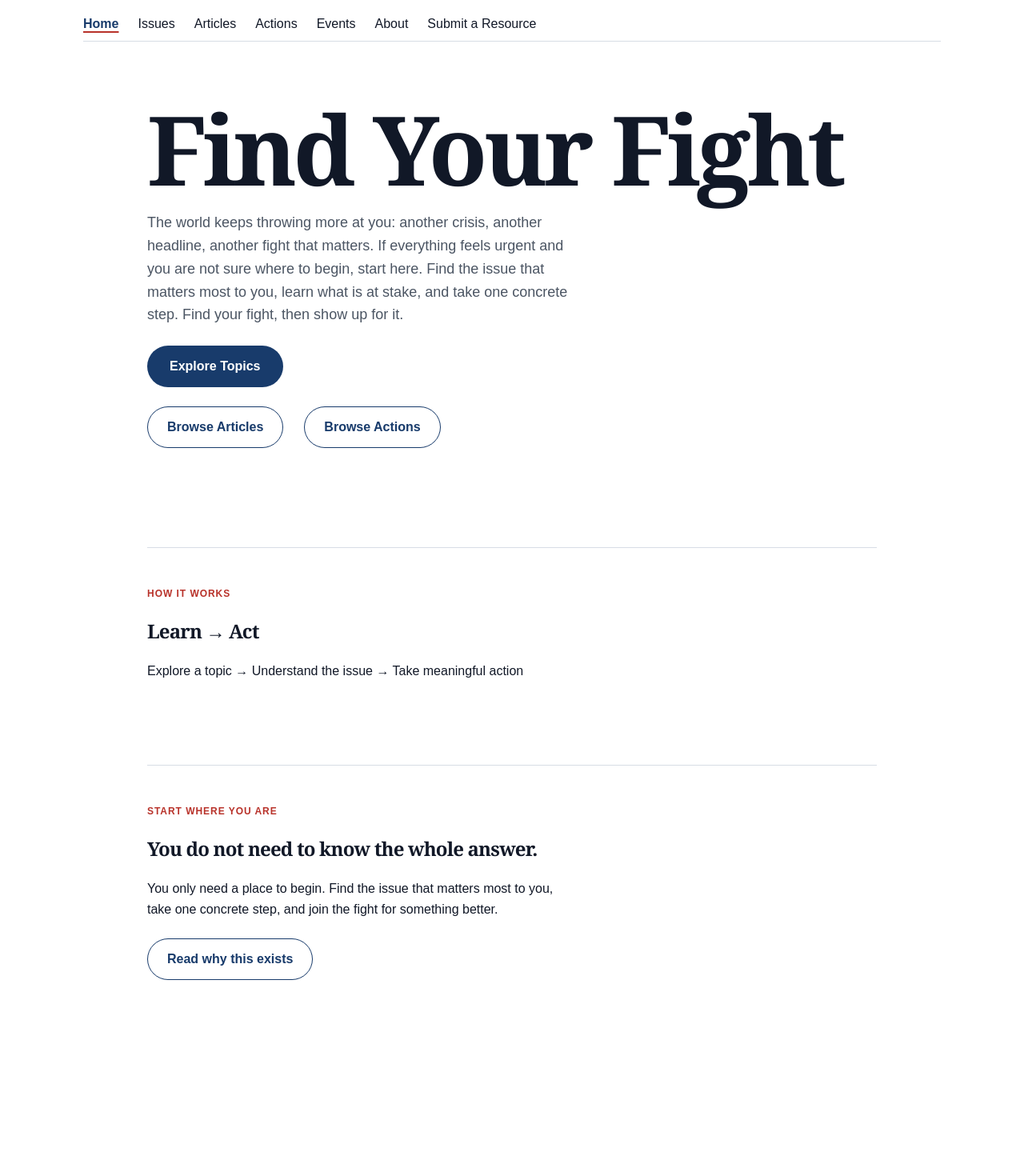
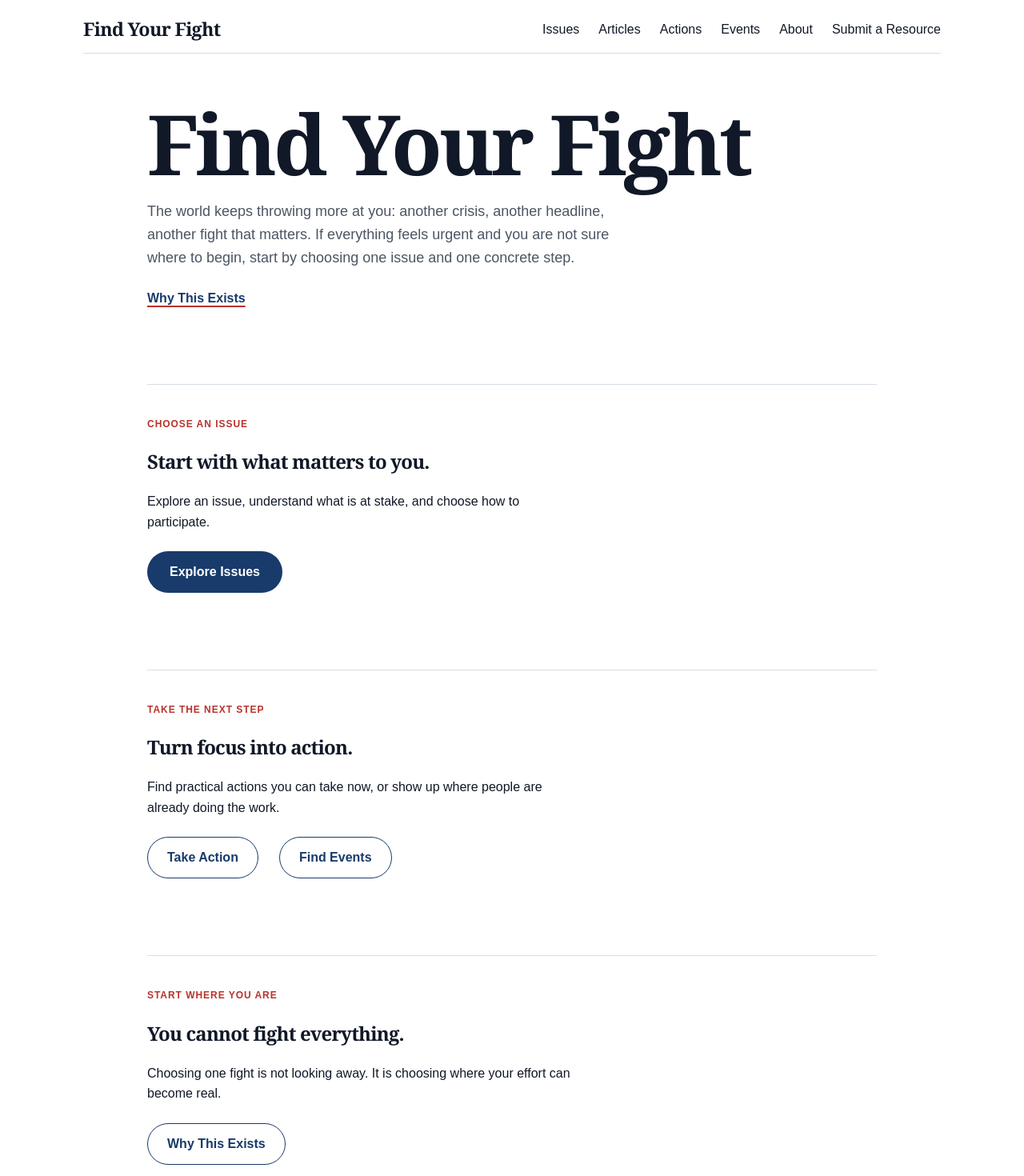
Before and after one commit to kborn/signalfire, a Next.js app in the folder apps/web/: page / in a window 1280 px wide. Shown: the top 1470 px of the page at 80% size. Before the commit the page ends 1353 px from the top, so only its background shows below. Built offline with nearby package versions, Linux system fonts and the light colour scheme.

Commit message:
homepage refresh

```diff
--- a/apps/web/src/app/(public)/layout.tsx
+++ b/apps/web/src/app/(public)/layout.tsx
@@ -1,4 +1,5 @@
 import type { Metadata } from 'next';
+import Link from 'next/link';
 import NavLink from '@/app/navbar';
 
 export const metadata: Metadata = {
@@ -11,15 +12,21 @@ export default function PublicLayout({ children }: Readonly<{ children: React.Re
     <div className="publicShell">
       <div className="container site-main publicContent">
         <header className="site-header">
-          <nav className="site-nav">
-            <NavLink href="/">Home</NavLink>
+          <Link href="/" className="site-wordmark">
+            Find Your Fight
+          </Link>
+          <div className="site-nav-group">
+            <nav className="site-nav" aria-label="Public">
               <NavLink href="/topics">Issues</NavLink>
               <NavLink href="/articles">Articles</NavLink>
               <NavLink href="/actions">Actions</NavLink>
               <NavLink href="/events">Events</NavLink>
               <NavLink href="/about">About</NavLink>
-            <NavLink href="/submit">Submit a Resource</NavLink>
             </nav>
+            <NavLink href="/submit" className="site-submit-link">
+              Submit a Resource
+            </NavLink>
+          </div>
         </header>
         <main>{children}</main>
       </div>
--- a/apps/web/src/app/(public)/page.tsx
+++ b/apps/web/src/app/(public)/page.tsx
@@ -8,43 +8,53 @@ export default function HomePage() {
 
         <p className="page-intro">
           The world keeps throwing more at you: another crisis, another headline, another fight that
-          matters. If everything feels urgent and you are not sure where to begin, start here. Find
-          the issue that matters most to you, learn what is at stake, and take one concrete step.
-          Find your fight, then show up for it.
+          matters. If everything feels urgent and you are not sure where to begin, start by choosing
+          one issue and one concrete step.
         </p>
 
         <div className="ctaGroup">
-          <Link href="/topics" className="primaryCTA">
-            Explore Topics
+          <Link href="/about" className="textCTA">
+            Why This Exists
           </Link>
-
-          <div className="ctaRow">
-            <Link href="/articles" className="secondaryCTA">
-              Browse Articles
-            </Link>
-            <Link href="/actions" className="secondaryCTA">
-              Browse Actions
-            </Link>
-          </div>
         </div>
       </section>
 
-      <section className="page-section home-how-it-works">
-        <p className="section-label">How it works</p>
-        <h2>Learn → Act</h2>
+      <section className="page-section home-journey">
+        <p className="section-label">Choose an issue</p>
+        <h2>Start with what matters to you.</h2>
 
-        <p>Explore a topic → Understand the issue → Take meaningful action</p>
+        <p>Explore an issue, understand what is at stake, and choose how to participate.</p>
+        <Link href="/topics" className="primaryCTA">
+          Explore Issues
+        </Link>
+      </section>
+
+      <section className="page-section home-participation">
+        <p className="section-label">Take the next step</p>
+        <h2>Turn focus into action.</h2>
+
+        <p>
+          Find practical actions you can take now, or show up where people are already doing the
+          work.
+        </p>
+        <div className="ctaRow">
+          <Link href="/actions" className="secondaryCTA">
+            Take Action
+          </Link>
+          <Link href="/events" className="secondaryCTA">
+            Find Events
+          </Link>
+        </div>
       </section>
 
       <section className="page-section home-philosophy">
         <p className="section-label">Start where you are</p>
-        <h2>You do not need to know the whole answer.</h2>
+        <h2>You cannot fight everything.</h2>
         <p>
-          You only need a place to begin. Find the issue that matters most to you, take one concrete
-          step, and join the fight for something better.
+          Choosing one fight is not looking away. It is choosing where your effort can become real.
         </p>
         <Link href="/about" className="secondaryCTA">
-          Read why this exists
+          Why This Exists
         </Link>
       </section>
     </div>
--- a/apps/web/src/app/globals.css
+++ b/apps/web/src/app/globals.css
@@ -82,9 +82,37 @@ p {
 }
 
 .site-header {
+  display: flex;
+  flex-wrap: wrap;
+  align-items: center;
+  justify-content: space-between;
+  gap: var(--space-2) var(--space-3);
   padding: 20px 0 12px;
   border-bottom: 1px solid var(--color-border-subtle);
   margin-bottom: var(--space-4);
+}
+
+.site-wordmark {
+  color: var(--color-text-primary);
+  font-family: var(--font-display), Georgia, 'Times New Roman', serif;
+  font-size: 1.45rem;
+  font-weight: 700;
+  letter-spacing: -0.03em;
+  text-decoration: none;
+}
+
+.site-wordmark:hover {
+  text-decoration: underline;
+  text-decoration-color: var(--color-brand-accent);
+  text-underline-offset: 0.18em;
+}
+
+.site-nav-group {
+  display: flex;
+  flex-wrap: wrap;
+  align-items: center;
+  justify-content: flex-end;
+  gap: var(--space-2) var(--space-3);
 }
 
 .site-nav {
@@ -112,6 +140,26 @@ p {
   text-decoration-color: var(--color-brand-accent);
   text-decoration-thickness: 2px;
   text-underline-offset: 0.28em;
+}
+
+.site-submit-link {
+  display: inline-flex;
+  align-items: center;
+  min-height: 38px;
+  padding: 0.55rem 0.9rem;
+  border: 1px solid var(--color-brand-primary);
+  border-radius: 999px;
+  color: var(--color-brand-primary);
+  font-weight: 700;
+  line-height: 1;
+  text-decoration: none;
+}
+
+.site-submit-link:hover,
+.site-submit-link[aria-current='page'] {
+  background: var(--color-brand-primary);
+  color: var(--color-page-bg);
+  text-decoration: none;
 }
 
 .site-main {
@@ -177,7 +225,7 @@ p {
 
 .home-page {
   display: grid;
-  gap: 56px;
+  gap: var(--space-5);
 }
 
 .ctaGroup {
@@ -196,18 +244,21 @@ p {
   gap: var(--space-2);
 }
 
-.home-how-it-works,
+.home-journey,
+.home-participation,
 .home-philosophy {
-  padding: var(--space-5) 0 0;
+  padding: var(--space-4) 0 0;
   border-top: 1px solid var(--color-border-subtle);
 }
 
-.home-how-it-works h2,
+.home-journey h2,
+.home-participation h2,
 .home-philosophy h2 {
   font-size: 1.5rem;
 }
 
-.home-how-it-works p,
+.home-journey p,
+.home-participation p,
 .home-philosophy p {
   max-width: 60ch;
   line-height: 1.6;
@@ -264,18 +315,18 @@ p {
 }
 
 .home-hero {
-  padding: var(--space-4) 0 20px;
+  padding: var(--space-3) 0 0;
 }
 
 .home-hero h1 {
   max-width: 13ch;
-  font-size: clamp(4rem, 12vw, 7.5rem);
-  line-height: 0.9;
+  font-size: clamp(3.75rem, 10vw, 6.5rem);
+  line-height: 0.92;
   letter-spacing: -0.04em;
 }
 
 .home-hero p {
-  max-width: 34rem;
+  max-width: 38rem;
   font-size: 1.125rem;
   line-height: 1.6;
 }
@@ -391,6 +442,20 @@ p {
 
 .secondaryCTA:active {
   transform: translateY(1px);
+}
+
+.textCTA {
+  width: fit-content;
+  color: var(--color-brand-primary);
+  font-weight: 700;
+  text-decoration: underline;
+  text-decoration-color: var(--color-brand-accent);
+  text-decoration-thickness: 2px;
+  text-underline-offset: 0.28em;
+}
+
+.textCTA:hover {
+  color: var(--color-brand-primary-hover);
 }
 
 /* Typography */
```
Also changed, not shown: 2 other files (tests, documents, lock files or other folders). Lines whose indentation alone changed are shown as unchanged.
